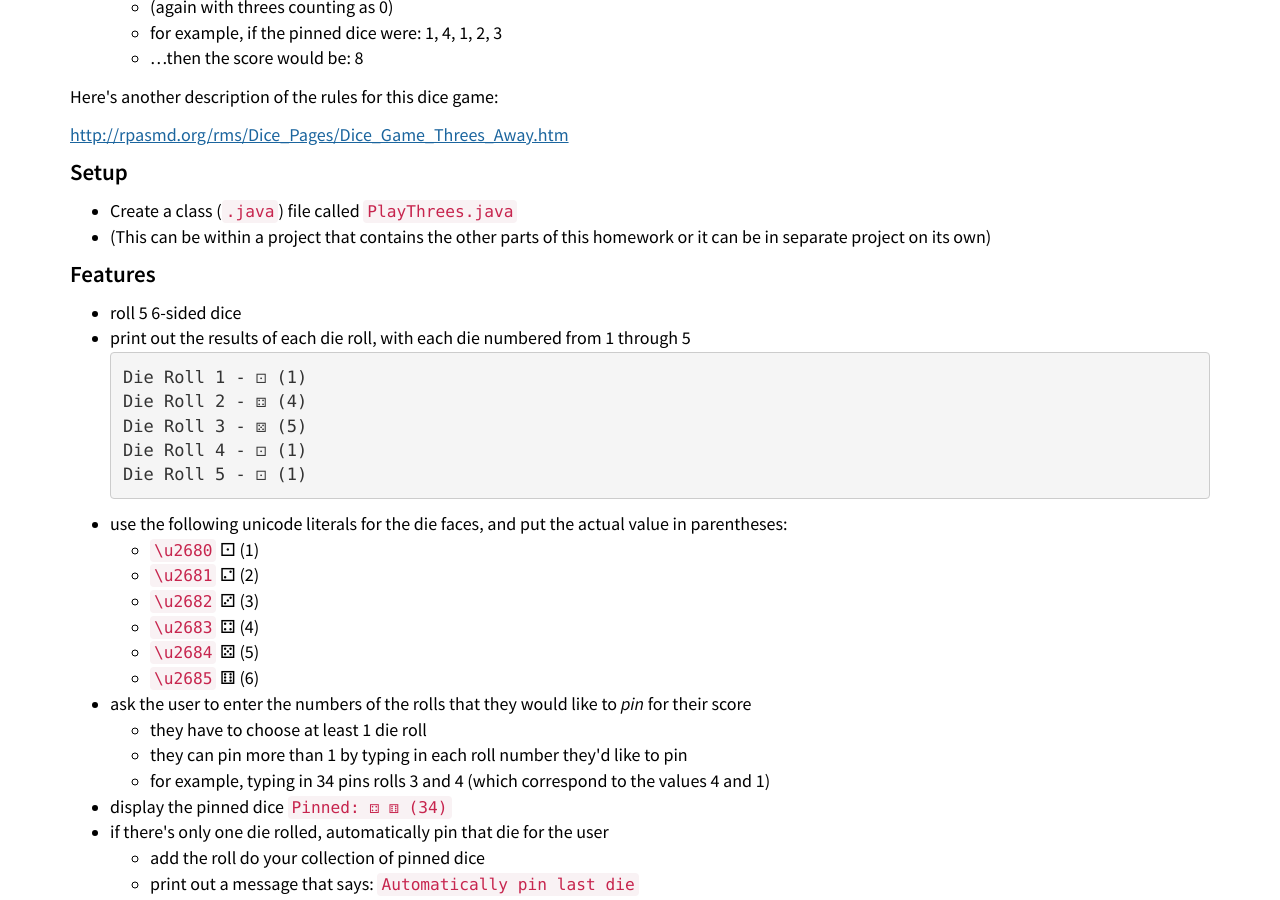
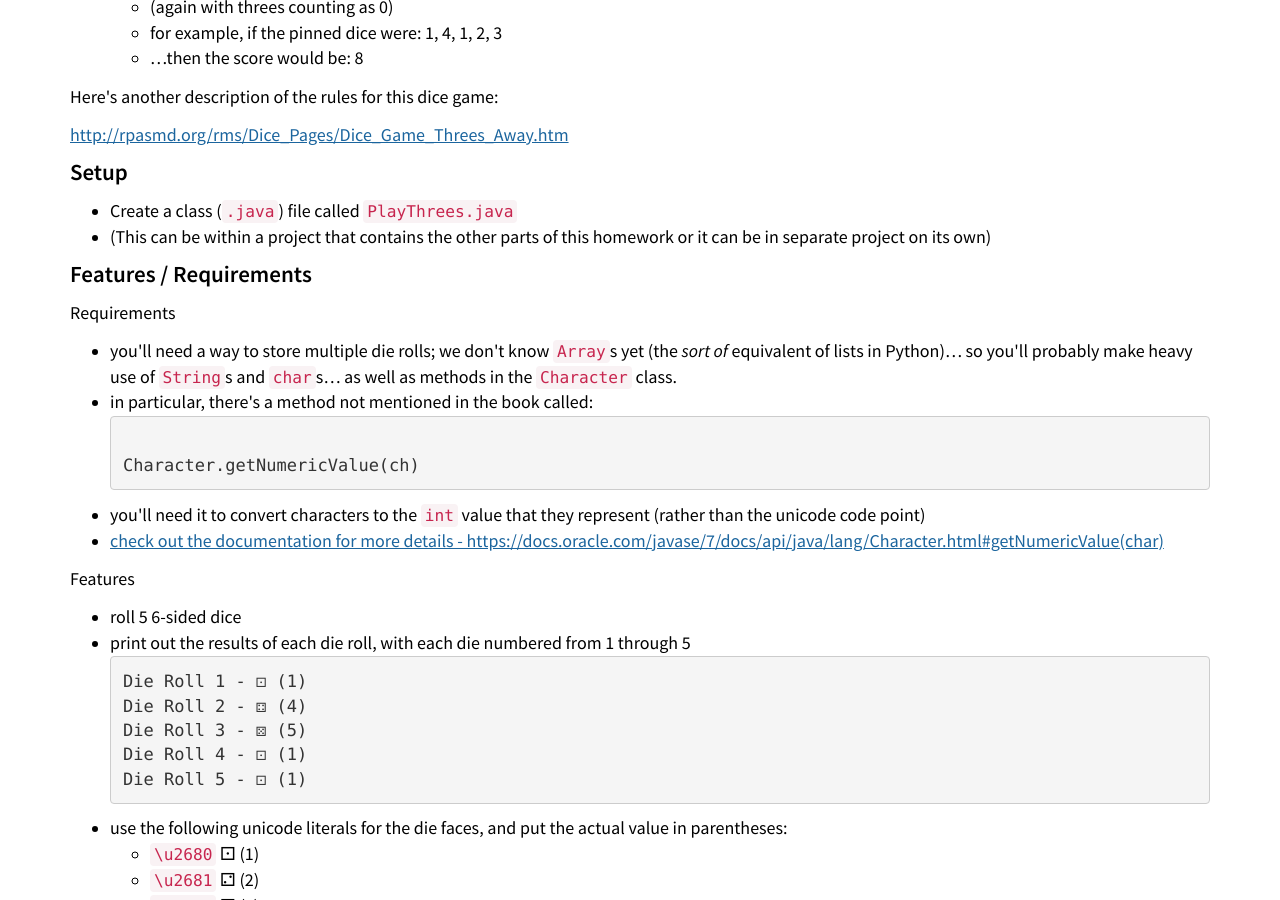
Before and after one commit to foureyes/csci-ua.0101-spring2016-004, a Jekyll site: the page built from assignments/hw03.markdown, in a window 1280 px wide and 900 px high, scrolled down 5811 px. Built offline with Jekyll 4.4.1, drawn with Linux system fonts in a browser that asks for light colours; some web fonts are replaced.

Commit message:
fix hw 3

```diff
--- a/assignments/hw03.markdown
+++ b/assignments/hw03.markdown
@@ -276,7 +276,19 @@ Here's another description of the rules for this dice game:
 * (This can be within a project that contains the other parts of this homework or it can be in separate project on its own)
 
 
-#### Features
+#### Features / Requirements
+
+Requirements
+
+* you'll need a way to store multiple die rolls; we don't know <code>Array</code>s yet (the _sort of_ equivalent of lists in Python)... so you'll probably make heavy use of <code>String</code>s and <code>char</code>s... as well as methods in the <code>Character</code> class.
+* in particular, there's a method not mentioned in the book called:
+    <pre><code data-trim contenteditable>
+Character.getNumericValue(ch)
+</code></pre>
+* you'll need it to convert characters to the <code>int</code> value that they represent (rather than the unicode code point)
+* [check out the documentation for more details - https://docs.oracle.com/javase/7/docs/api/java/lang/Character.html#getNumericValue(char)](https://docs.oracle.com/javase/7/docs/api/java/lang/Character.html#getNumericValue(char))
+
+Features
 
 * roll 5 6-sided dice
 * print out the results of each die roll, with each die numbered from 1 through 5
@@ -302,6 +314,7 @@ Die Roll 5 - ⚀ (1)
     * add the roll do your collection of pinned dice
     * print out a message that says: <code>Automatically pin last die</code>
 * once all of the dice are pinned, print out the player's score
+
 
 #### Example Output
 
```
